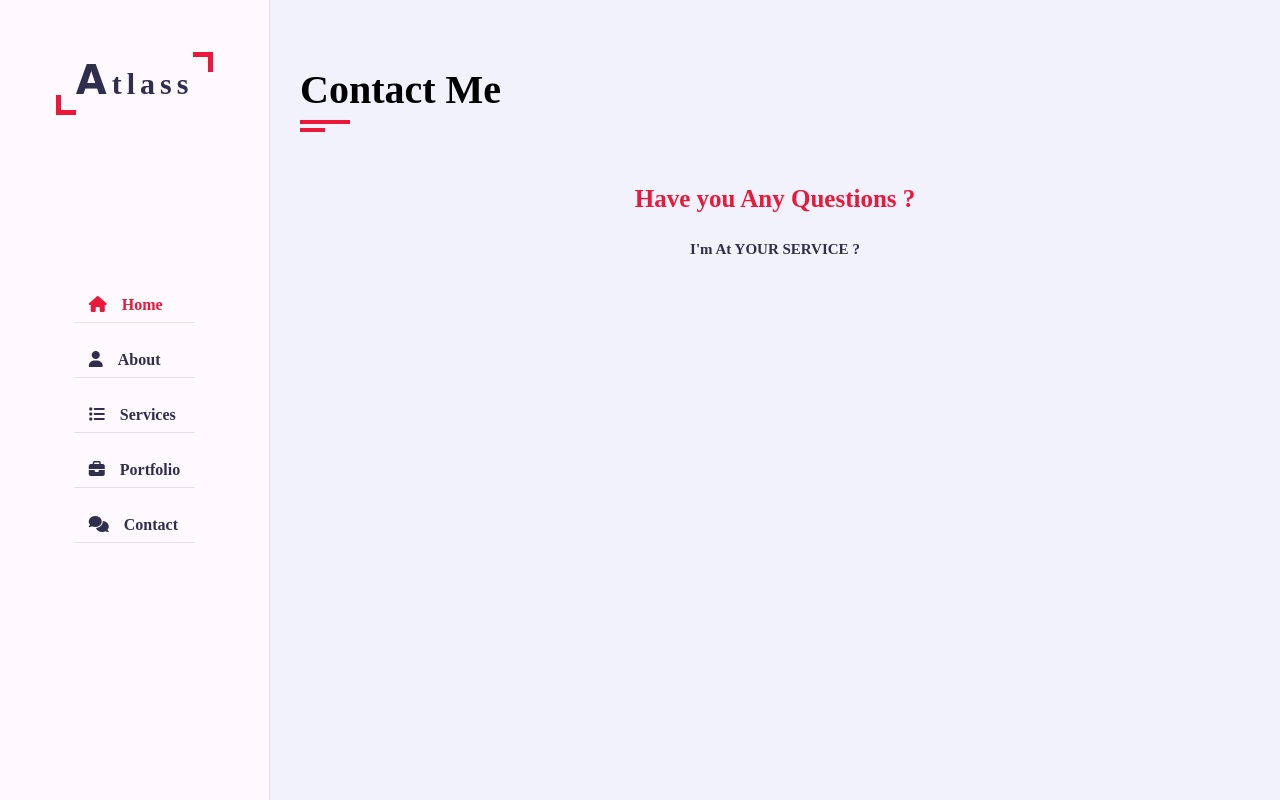
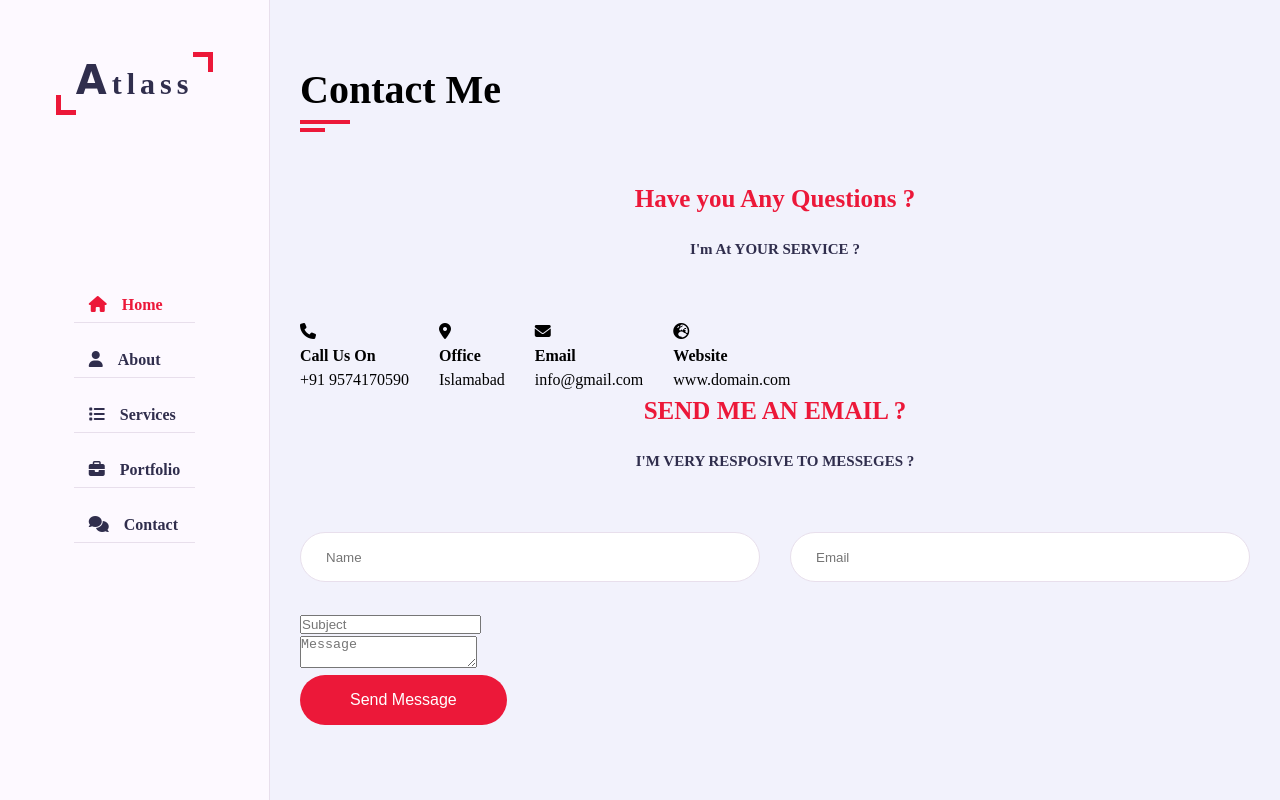
Before and after one commit to VIVEKKOYANI/Personal-Portfolio-, a plain HTML site: page index.html in a window 1280 px wide. Drawn offline with Linux system fonts and the light colour scheme; a web font is replaced by a local one.

Commit message:
contact end

```diff
--- a/CSS/style.css
+++ b/CSS/style.css
@@ -633,5 +633,78 @@ h3.my-profession{
     color: var(--text-black-900);
     text-align: center;
     font-size: 15px;
+    margin-bottom: 60px;
+}
 
+.contact .contact-info-item{
+    flex: 0 0 25%;
+    max-width: 25%;
+    text-align: center;
+    margin-bottom: 60px;
 }
+
+.contact .contact-info-item .icon{
+    display: inline-block;
+}
+
+.contact .contact-info-item .icon .fa{
+    font-size: 25px;
+    color: var(--skin-color);
+}
+
+.contact .contact-info-item h4{
+    font-size: 18px;
+    font-weight: 700;
+    color: var(--text-balck-900);
+    text-transform: capitalize;
+    margin: 15px 0 5px;
+}
+
+.contact .contact-info-item p{
+    font-size: 16px;
+    line-height: 25px;
+    color: var(--text-black-700);
+    font-weight: 400;
+}
+
+.contact .contact-form{
+    flex: 0 0 100%;
+    max-width: 100%;
+}
+
+.contact .contact-form .col-6{
+    flex: 0 0 50%;
+    max-width: 50%;
+}
+
+.contact .contact-form .col-12{
+    flex: 0 0 100%;
+    max-width: 100%;
+}
+
+.contact .contact-form .form-item{
+    margin-bottom: 30px;
+}
+
+.contact .contact-form .form-item .form-control{
+    width: 100%;
+    height: 50px;
+    border-radius: 25px;
+    border: 1px solid var(--bg-black-50);
+    padding: 10px 25px;
+    color: var(--text-black-700);
+    transition: all 0.3s ease;
+}
+
+.contact .contact-form .form-item .form-control:focus{
+    box-shadow: 0 0 20px rgba(48, 46, 77, 0.15);
+}
+
+.contact .contact-form .form-item textarea .form-control{
+    height: 140px;
+}
+
+.contact .contact-form .btn{
+    height: 50px;
+    padding: 0 50px;
+}
--- a/index.html
+++ b/index.html
@@ -398,7 +398,8 @@
                         <div class="portfolio-item padd-15">
                             <div class="portfolio-item-inner shadow-dark">
                                 <div class="portfolio-img">
-                                    <img src="Images/stock-vector--d-isometric-flat-vector-conceptual-illustration-of-product-development-timeline-business-workflow-2093195512.jpg" alt="">
+                                    <img src="Images/stock-vector--d-isometric-flat-vector-conceptual-illustration-of-product-development-timeline-business-workflow-2093195512.jpg"
+                                        alt="">
                                 </div>
                             </div>
                         </div>
@@ -407,7 +408,8 @@
                         <div class="portfolio-item padd-15">
                             <div class="portfolio-item-inner shadow-dark">
                                 <div class="portfolio-img">
-                                    <img src="Images/stock-vector-automation-software-iot-and-automation-concept-as-an-innovation-improving-productivity-in-2082869590.jpg" alt="">
+                                    <img src="Images/stock-vector-automation-software-iot-and-automation-concept-as-an-innovation-improving-productivity-in-2082869590.jpg"
+                                        alt="">
                                 </div>
                             </div>
                         </div>
@@ -420,7 +422,8 @@
                                 </div>
                             </div>
                         </div>
-                        <!-- ===== Portfolio item end ===== --><!-- ===== Portfolio item start ===== -->
+                        <!-- ===== Portfolio item end ===== -->
+                        <!-- ===== Portfolio item start ===== -->
                         <div class="portfolio-item padd-15">
                             <div class="portfolio-item-inner shadow-dark">
                                 <div class="portfolio-img">
@@ -433,7 +436,8 @@
                         <div class="portfolio-item padd-15">
                             <div class="portfolio-item-inner shadow-dark">
                                 <div class="portfolio-img">
-                                    <img src="Images/stock-vector--d-isometric-flat-vector-conceptual-illustration-of-product-development-timeline-business-workflow-2093195512.jpg" alt="">
+                                    <img src="Images/stock-vector--d-isometric-flat-vector-conceptual-illustration-of-product-development-timeline-business-workflow-2093195512.jpg"
+                                        alt="">
                                 </div>
                             </div>
                         </div>
@@ -450,8 +454,76 @@
                             <h2>Contact Me</h2>
                         </div>
                     </div>
-                    <h3 class="contact-title">Have you Any Questions ?</h3>
-                    <h4 class="contact-sub-title">I'm At YOUR SERVICE ?</h4>
+                    <h3 class="contact-title padd-15">Have you Any Questions ?</h3>
+                    <h4 class="contact-sub-title padd-15">I'm At YOUR SERVICE ?</h4>
+                    <div class="row">
+                        <!-- ===== Contact info item start ===== -->
+                        <div class="contact-into-item padd-15">
+                            <div class="icon"><i class="fa fa-phone"></i></div>
+                            <h4>Call Us On</h4>
+                            <p>+91 9574170590</p>
+                        </div>
+                        <!-- ===== Contact info item end ===== -->
+                        <!-- ===== Contact info item start ===== -->
+                        <div class="contact-into-item padd-15">
+                            <div class="icon"><i class="fa fa-map-marker-alt"></i></div>
+                            <h4>Office</h4>
+                            <p>Islamabad</p>
+                        </div>
+                        <!-- ===== Contact info item end ===== -->
+                        <!-- ===== Contact info item start ===== -->
+                        <div class="contact-into-item padd-15">
+                            <div class="icon"><i class="fa fa-envelope"></i></div>
+                            <h4>Email</h4>
+                            <p>info@gmail.com</p>
+                        </div>
+                        <!-- ===== Contact info item end ===== -->
+                        <!-- ===== Contact info item start ===== -->
+                        <div class="contact-into-item padd-15">
+                            <div class="icon"><i class="fa fa-globe-europe"></i></div>
+                            <h4>Website</h4>
+                            <p>www.domain.com</p>
+                        </div>
+                        <!-- ===== Contact info item end ===== -->
+                    </div>
+                    <h3 class="contact-title padd-15">SEND ME AN EMAIL ?</h3>
+                    <h4 class="contact-sub-title padd-15">I'M VERY RESPOSIVE TO MESSEGES ?</h4>
+                    <!-- ===== Contact Form ===== -->
+                    <div class="row">
+                        <div class="contact-form padd-15">
+                            <div class="row">
+                                <div class="form-item col-6 padd-15">
+                                    <div class="form-group">
+                                        <input type="text" class="form-control" placeholder="Name">
+                                    </div>
+                                </div>
+                                <div class="form-item col-6 padd-15">
+                                    <div class="form-group">
+                                        <input type="email" class="form-control" placeholder="Email">
+                                    </div>
+                                </div>
+                            </div>
+                            <div class="row">
+                                <div class="form-tem col-12 padd-15">
+                                    <div class="form-group">
+                                        <input type="text" class="form-control" placeholder="Subject">
+                                    </div>
+                                </div>
+                            </div>
+                            <div class="row">
+                                <div class="form-tem col-12 padd-15">
+                                    <div class="form-group">
+                                        <textarea name="" class="form-control" id="" placeholder="Message"></textarea>
+                                    </div>
+                                </div>
+                            </div>
+                            <div class="row">
+                                <div class="form-tem col-12 padd-15">
+                                    <button type="submit" class="btn">Send Message</button>
+                                </div>
+                            </div>
+                        </div>
+                    </div>
                 </div>
             </section>
             <!-- ===== Contact Section End ===== -->
```
